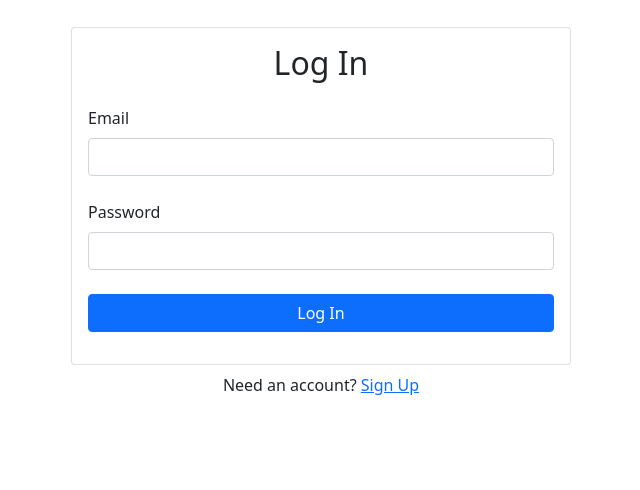
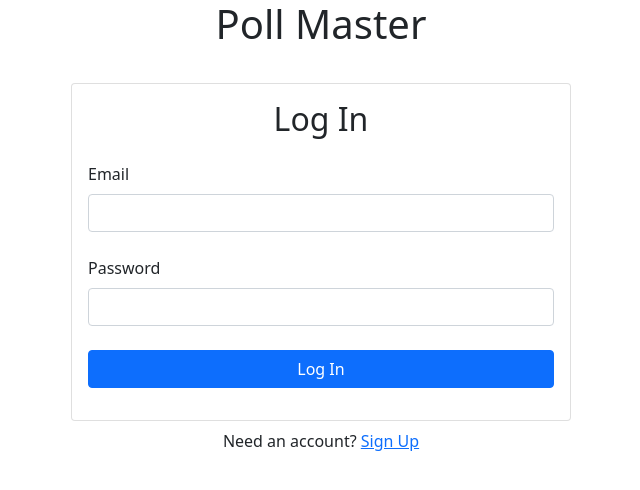
Before and after one commit to SumitVermakgp/poll-master, a React (Create React App) app: page /login in a window 1280 px wide. Shown: the top 490 px of the page, without its empty margins (319-959 px from the left). Built offline with nearby package versions, Linux system fonts and the light colour scheme; no server answers.

Commit message:
add hearder

```diff
--- a/src/component/App.js
+++ b/src/component/App.js
@@ -10,9 +10,11 @@
 function App(){
 
     return  (
+
             <Container className="d-flex align-items-center justify-content-center"
                 style = {{minHeight:"50vh" }}
             >
+
                 <div className="w-100"  style={{ maxWidth: "500px"}}>
                     <Router>
                         <AuthProvider>
--- a/src/index.js
+++ b/src/index.js
@@ -3,9 +3,9 @@
 import App from "./component/App"
 import "bootstrap/dist/css/bootstrap.min.css"
 
-
 ReactDOM.render(
     <React.StrictMode>
+        <h1 className="d-flex align-items-center justify-content-center "> Poll Master </h1>
         <App />
     </React.StrictMode>,
     document.getElementById("root")
```
